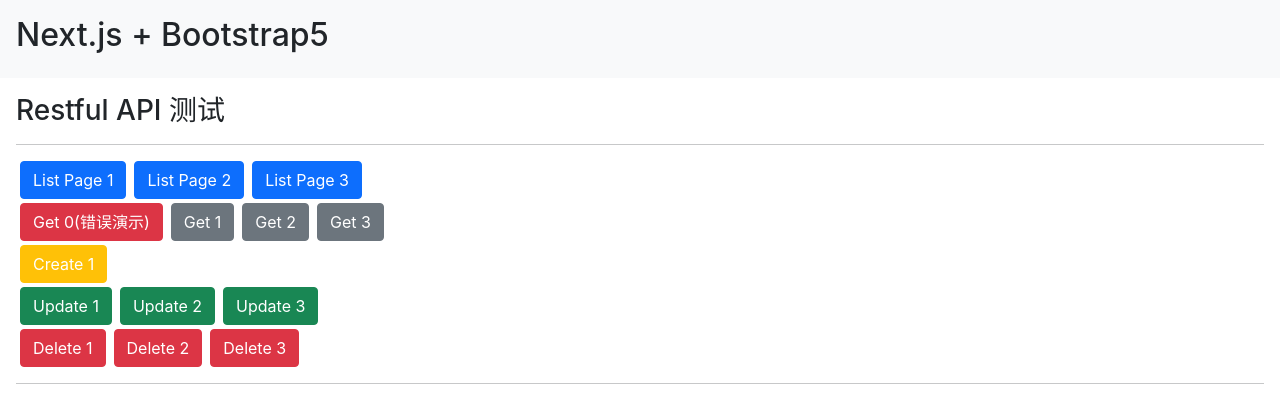
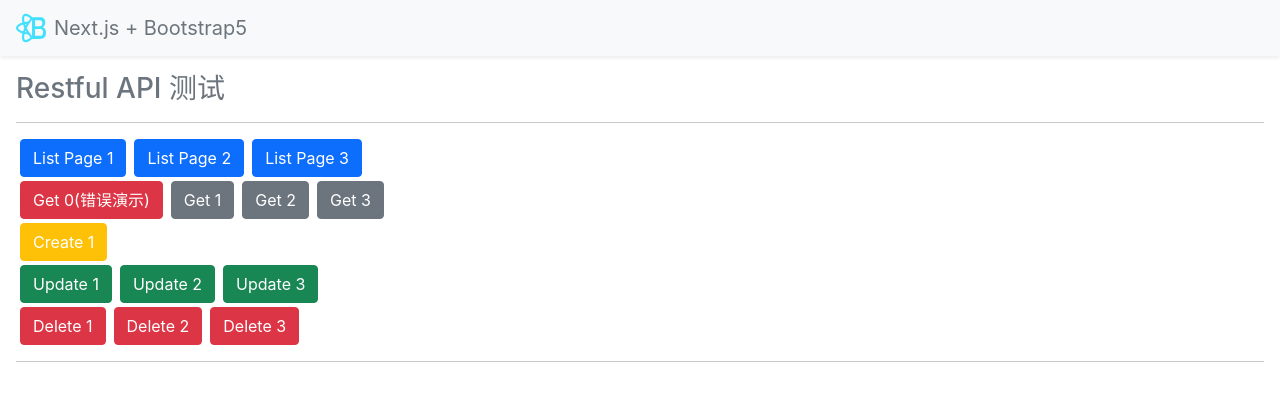
Before and after one commit to komavideo/nextbs5, a Next.js app: page / in a window 1280 px wide. Shown: the top 406 px of the page. Built offline with nearby package versions, Linux system fonts and the light colour scheme.

Commit message:
整理头部组件

```diff
--- /dev/null
+++ b/components/Header.js
@@ -0,0 +1,29 @@
+import React from "react";
+import Head from 'next/head';
+
+import { Navbar } from 'react-bootstrap';
+
+const Header = () => {
+    return (
+        <React.Fragment>
+            <Head>
+                <title>Next.js + Bootstrap5</title>
+                <meta name="description" content="The most popular front-end framework Rebuilt for React." />
+                <link rel="icon" href="/favicon.ico" />
+            </Head>
+            <Navbar bg="light" variant="light" className='px-3 py-2 shadow-sm'>
+                <Navbar.Brand href="#home"><img
+                    alt=""
+                    src="/logo.svg"
+                    width="30"
+                    height="30"
+                    className="d-inline-block align-top me-2"
+                />
+                    <span className="text-secondary">Next.js + Bootstrap5</span>
+                </Navbar.Brand>
+            </Navbar>
+        </React.Fragment>
+    )
+}
+
+export default Header;
--- a/components/News.js
+++ b/components/News.js
@@ -61,7 +61,7 @@
 
     return (
         <div>
-            <h3>Restful API 测试</h3>
+            <h3 className="text-secondary">Restful API 测试</h3>
             <hr />
             <div className="my-1">
                 <Button variant='primary' onClick={() => btn_listNews_click(1)} className="mx-1">List Page 1</Button>
--- a/pages/index.js
+++ b/pages/index.js
@@ -1,19 +1,10 @@
-import Head from 'next/head'
-import { Navbar } from 'react-bootstrap'
-
 import News from '../components/News'
+import Header from '../components/Header'
 
 export default function Home() {
     return (
         <div>
-            <Head>
-                <title>Next.js + Bootstrap5</title>
-                <meta name="description" content="The most popular front-end framework Rebuilt for React." />
-                <link rel="icon" href="/favicon.ico" />
-            </Head>
-            <Navbar bg="light" variant="light" className='p-3'>
-                <h2>Next.js + Bootstrap5</h2>
-            </Navbar>
+            <Header />
             <main className='m-3'>
                 <News />
             </main>
```
Also changed, not shown: public/logo.svg (added).
